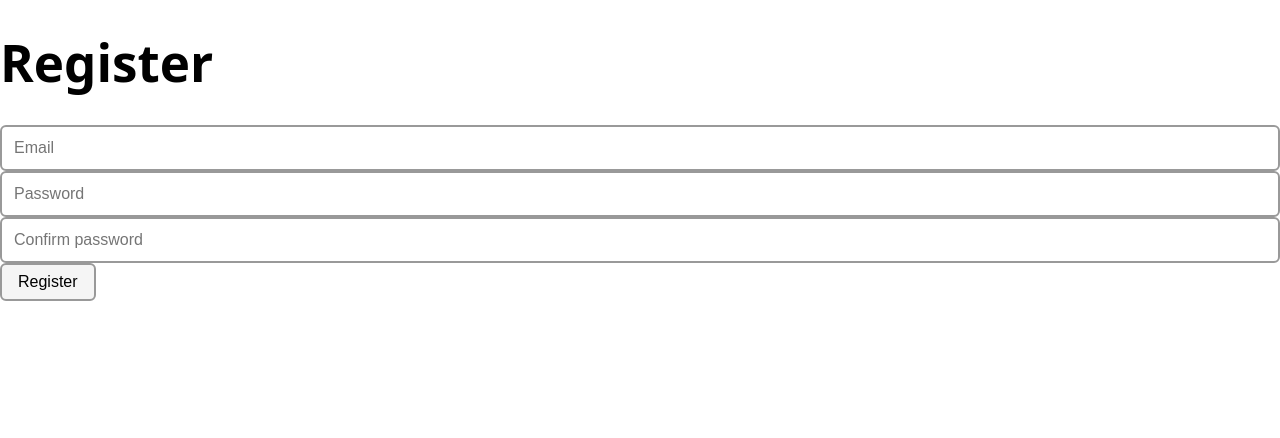
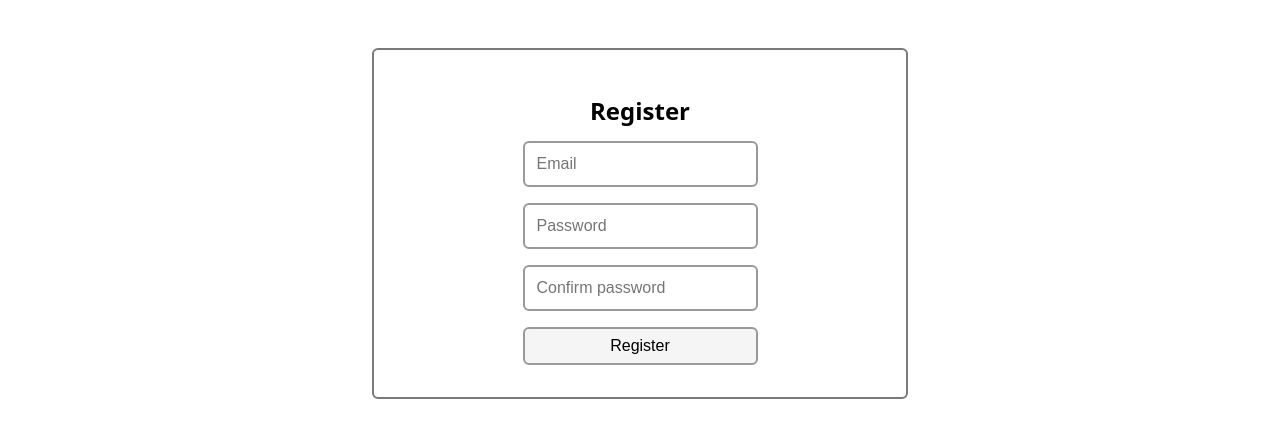
Before and after one commit to mrHoft/restman, a Next.js app: page /register in a window 1280 px wide. Shown: the top 438 px of the page. Built offline with nearby package versions, Linux system fonts and the light colour scheme.

Commit message:
feat: styles for register page (#10)
* feat: add styles

* feat: add styles for container

* refactor: move styles from input.module to form.module

```diff
--- a/src/app/register/page.tsx
+++ b/src/app/register/page.tsx
@@ -1,13 +1,13 @@
-import styles from '~/styles/input.module.css';
+import form from '~/styles/form.module.css';
 
 export default function Register() {
   return (
-    <div>
-      <h1>Register</h1>
-      <form>
-        <input className={styles.input} type="email" name="email" placeholder="Email" />
-        <input className={styles.input} type="password" name="password" placeholder="Password" />
-        <input className={styles.input} type="password" name="confirmPassword" placeholder="Confirm password" />
+    <div className={form.container}>
+      <h1 className={form.title}>Register</h1>
+      <form className={form.form}>
+        <input className={form.input} type="email" name="email" placeholder="Email" />
+        <input className={form.input} type="password" name="password" placeholder="Password" />
+        <input className={form.input} type="password" name="confirmPassword" placeholder="Confirm password" />
         <button className="button" type="submit">
           Register
         </button>
--- a/src/styles/input.module.css
+++ b/src/styles/form.module.css
@@ -1,3 +1,24 @@
+.container {
+  display: flex;
+  flex-direction: column;
+  align-items: center;
+  padding: 2rem 1rem;
+  margin: 3rem auto;
+  width: 80%;
+  max-width: 500px;
+  border: 2px solid var(--color50);
+  border-radius: 0.375rem;
+}
+.title {
+  font-size: 1.5rem;
+}
+
+.form {
+  display: flex;
+  flex-direction: column;
+  row-gap: 1rem;
+}
+
 .input {
   width: 100%;
   min-width: 12em;
```
